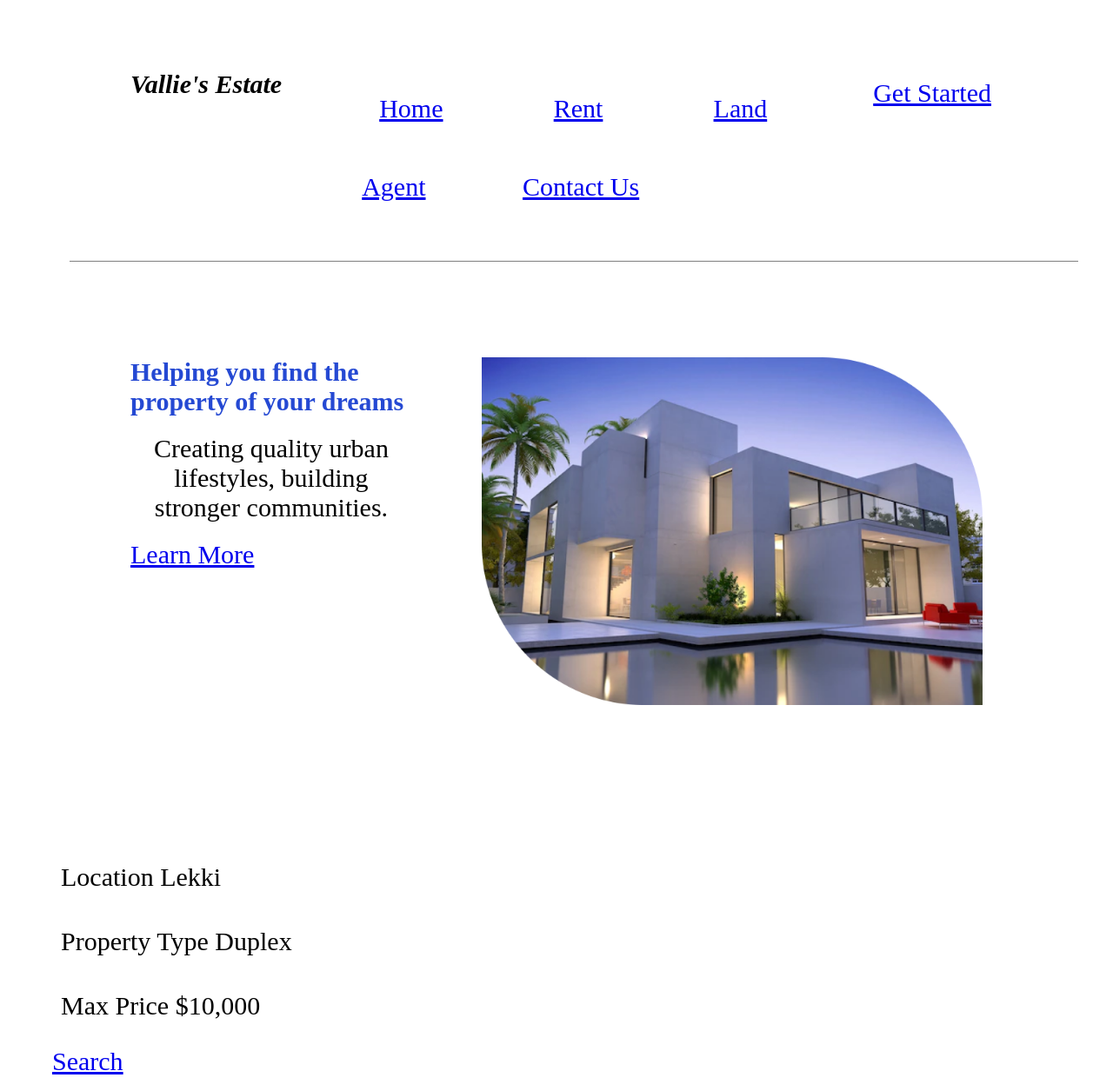
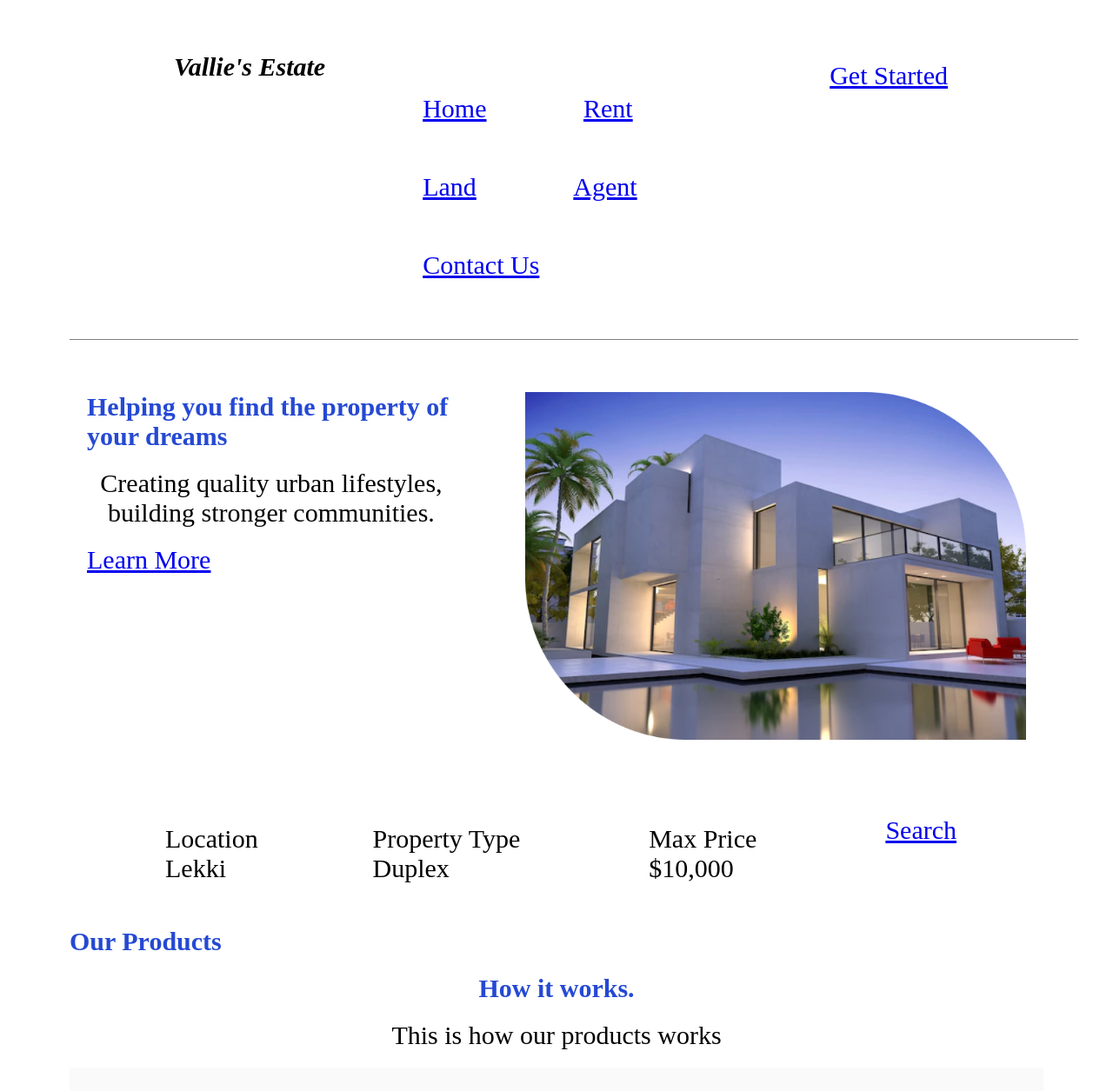
Before and after one commit to ItotiaHarrison/Estate, a plain HTML site: page index.html in a window 1280 px wide. Shown: the top 1255 px of the page at 87% size. Drawn offline with Linux system fonts and the light colour scheme.

Commit message:
commit 21

```diff
--- a/index.css
+++ b/index.css
@@ -1,16 +1,3 @@
-ul{
-    text-align: left;
-    display: block;
-}
-li{
-    padding: 10px;
-}
-
-ol{
-    display: flex;
-    padding: 10px;
-}
-
 *{
     padding: 0;
     margin: 20px;
@@ -18,28 +5,42 @@ ol{
     font-size: 30px;
 }
 
-ol,ul{
+ul{
+    text-align: left;
+    display: block;
     list-style: none;
-    display: inline;
+}
+li{
+    padding: 10px;
+    text-align: left;
+}
+
+ol{
+    display: flex;
+    padding: 0 100px;
+    list-style: none;
+    text-align: right;
 }
 
 .header{
-    min-height: 50px;
+    min-height: 20px;
     width:100%;
     text-decoration: none;
 }
 
 nav{
     display: flex;
-    padding: 20px 50px;
+    padding: 0 100px;
     justify-content: space-between;
     border-bottom: 1px solid grey;
     list-style: none;
+    text-decoration: none;
 }
 
 .nav-links{
     flex: 1;
     text-align: justify;
+    text-decoration: none;
 }
 
 .nav-links ul li {
@@ -47,10 +48,7 @@ nav{
     display: inline-block;
     padding: 8px 12px;
     position: relative;
-}
-
-h3{
-    color: #2549D3;
+    text-decoration: none;
 }
 
 p{
@@ -64,13 +62,13 @@ body{
 
 #helping{
     display: flex;
-    padding: 50px;
+    padding: 0;
     text-align: left;
 }
 
 #Works{
     display: flex;
-    padding: 20px;
+    padding: 0;
     text-align: center;
     background-color: #FAFAFA;
 }
@@ -78,19 +76,20 @@ body{
 
 #why{
     display: flex;
-    padding: 50px;
+    padding: 0 20px;
 }
 
 
 #sectionA{
     display: flex;
-    padding: 20px;
+    padding: 0 20px;
     text-align: left;
 }
 
 #sectionB{
     display: flex;
-    padding: 20px;
+    padding: 0 20px;
+    text-align: left;
     text-align: left;
 }
 
@@ -100,7 +99,7 @@ body{
     text-align: left;
     background-color: #0F298B;
     list-style: none;
-    padding: 0;
+    padding: 0 20px;
     margin: 0;
     color: #FAFAFA;
 }
@@ -113,8 +112,25 @@ h1{
     font-weight: bold;
 }
 
-a{
-    text-align: right;
+h2{
+    text-align: left;
+    font-style: space;
+    font-weight: bold;
+    color: #2549D3;
+}
+
+h3{
+    color: #2549D3;
+    padding: 0 20px;
+}
+
+h4{
+    text-align: center;
+    color: #2549D3;
+}
+
+h5{
+    text-align: center;
 }
 
 h6{
@@ -125,25 +141,15 @@ h7{
     text-align: left;
     font-weight: lighter;
 }
-h2{
-    text-align: left;
-    font-style: space;
-    font-weight: bold;
-    color: #2549D3;
-}
-h4{
-    text-align: center;
-    color: #2549D3;
-}
-
-h5{
-    text-align: center;
-}
 
 h8{
     color: #FAFAFA;
 }
 
-#View{
+a{
     text-align: right;
 }
+
+.View{
+    text-align: right;
+}
```
Also changed, not shown: index.html (+1 -2 lines).
